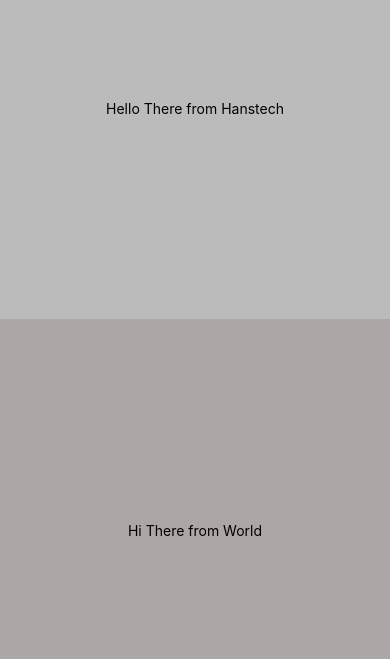
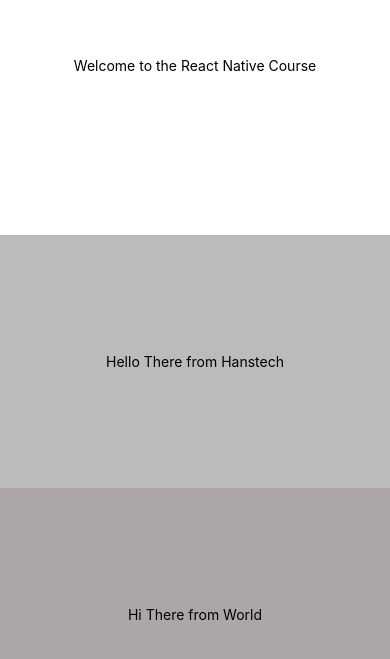
Before and after one commit to HanselTita/Ecommerce_app, a React Native app in the folder react_native_ecommerce/: screen / in a window 390 px wide. Shown: the part 103-762 px from the top of the page. Built offline with nearby package versions, Linux system fonts and the light colour scheme.

Commit message:
Creating a component

```diff
--- a/react_native_ecommerce/App.js
+++ b/react_native_ecommerce/App.js
@@ -1,8 +1,17 @@
 import { Text, View, StyleSheet } from "react-native"
+
+function WelcomeScreen() {
+  return (
+    <View style={styles.welcomeView}>
+      <Text>Welcome to the React Native Course</Text>
+    </View>
+  )
+}
 
 export default function App() {
   return (
     <View style={styles.container}>
+      <WelcomeScreen />
       <View style={styles.topView}>
         <Text>Hello There from Hanstech</Text>
       </View>
@@ -17,7 +26,14 @@ export default function App() {
 const styles = StyleSheet.create({
   container: { flex: 1 },
 
-  topView: { flex: 0.5, alignItems: "center", justifyContent: "center", backgroundColor: "#bbb" },
+  topView: { flex: 0.3, alignItems: "center", justifyContent: "center", backgroundColor: "#bbb" },
 
-  bottomView: { flex: 0.5, alignItems: "center", justifyContent: "center", backgroundColor: "#aca6a6" },
+  bottomView: { flex: 0.3, alignItems: "center", justifyContent: "center", backgroundColor: "#aca6a6" },
+
+  welcomeView: { flex: 0.4, justifyContent: "center", alignItems: "center" },
 })
+
+/**Creating a component and running it in the default component
+ * The created component must return jxx.
+ * In the default component, the created component must be in the main View, else it won't work
+ * */
```
